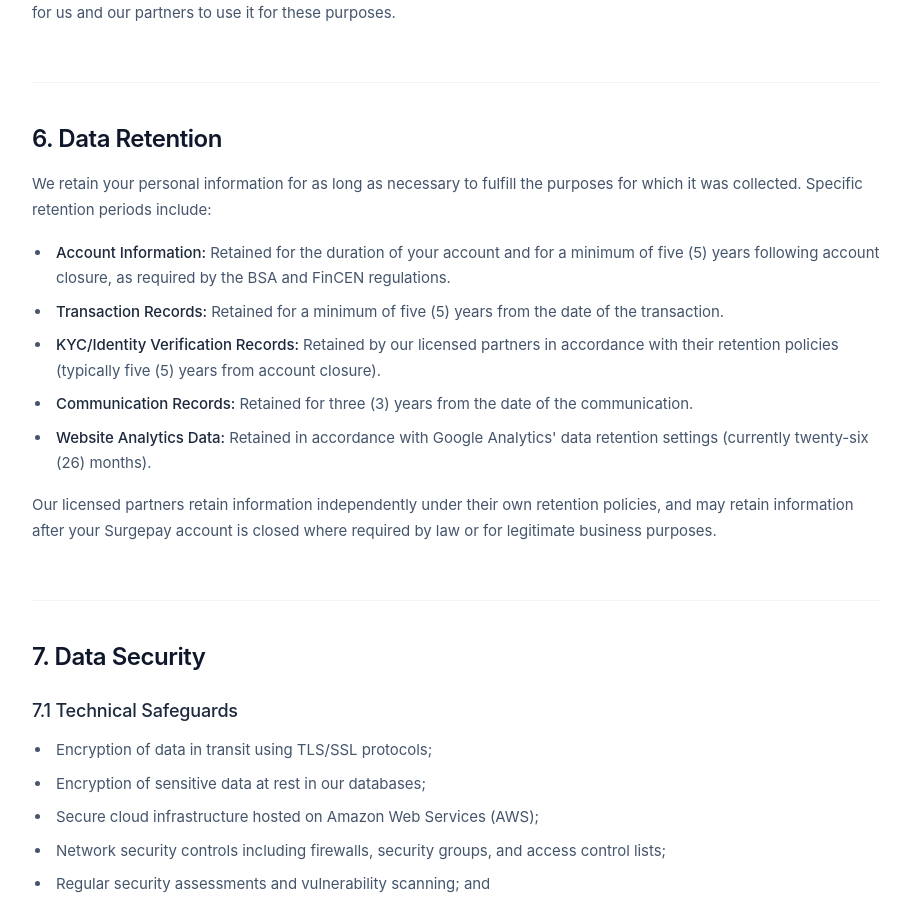
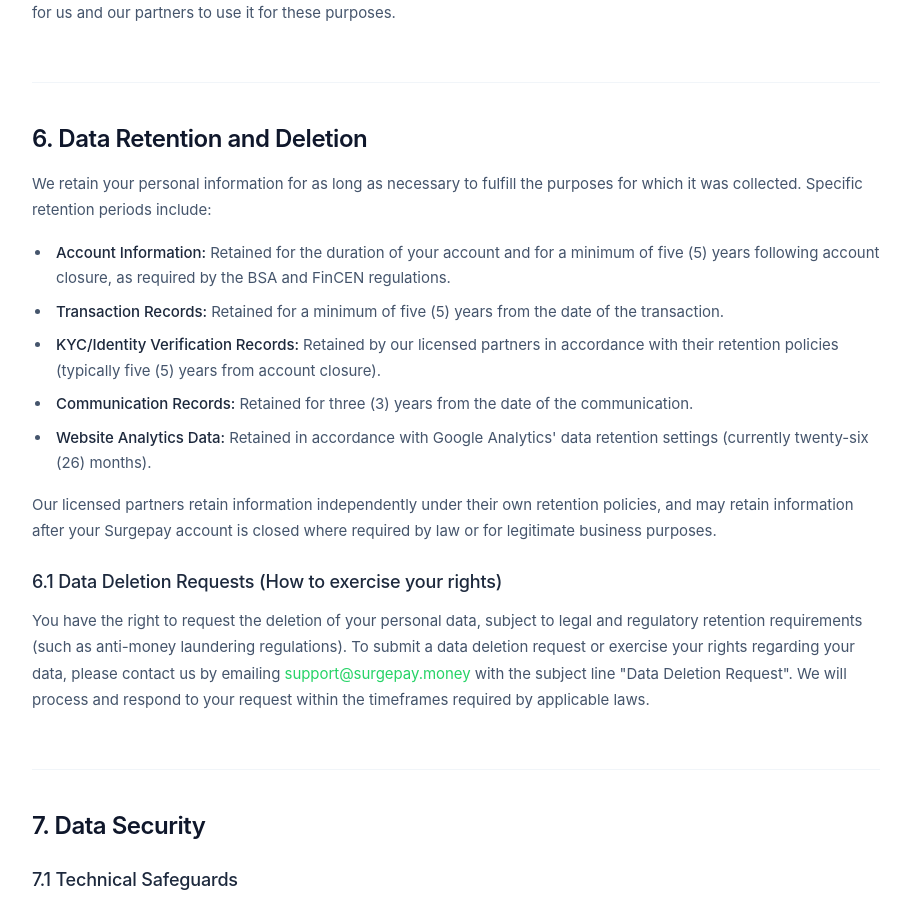
Before and after one commit to deememeshot/Surgepay-Website, a React (Vite) app: page /privacy in a window 1280 px wide. Shown: the part 5340-6248 px from the top of the page, without its empty margins (184-1095 px from the left). Built offline with nearby package versions, Linux system fonts and the light colour scheme.

Commit message:
update privacy policy

```diff
--- a/src/PrivacyPage.tsx
+++ b/src/PrivacyPage.tsx
@@ -191,7 +191,7 @@ export default function PrivacyPage() {
 <p>Where you provide us with information about another person, you confirm that you have obtained any consent required for us and our partners to use it for these purposes.</p>
 </section>
 <section>
-<h2>6. Data Retention</h2>
+<h2>6. Data Retention and Deletion</h2>
 <p>We retain your personal information for as long as necessary to fulfill the purposes for which it was collected. Specific retention periods include:</p>
 <ul>
 <li><strong>Account Information:</strong> Retained for the duration of your account and for a minimum of five (5) years following account closure, as required by the BSA and FinCEN regulations.</li>
@@ -201,6 +201,8 @@ export default function PrivacyPage() {
 <li><strong>Website Analytics Data:</strong> Retained in accordance with Google Analytics&#39; data retention settings (currently twenty-six (26) months).</li>
 </ul>
 <p>Our licensed partners retain information independently under their own retention policies, and may retain information after your Surgepay account is closed where required by law or for legitimate business purposes.</p>
+<h3>6.1 Data Deletion Requests (How to exercise your rights)</h3>
+<p>You have the right to request the deletion of your personal data, subject to legal and regulatory retention requirements (such as anti-money laundering regulations). To submit a data deletion request or exercise your rights regarding your data, please contact us by emailing <a href="mailto:support@surgepay.money">support@surgepay.money</a> with the subject line "Data Deletion Request". We will process and respond to your request within the timeframes required by applicable laws.</p>
 </section>
 <section>
 <h2>7. Data Security</h2>
```
Also changed, not shown: logo_package/surgepay_logomark_1024.png (added).
